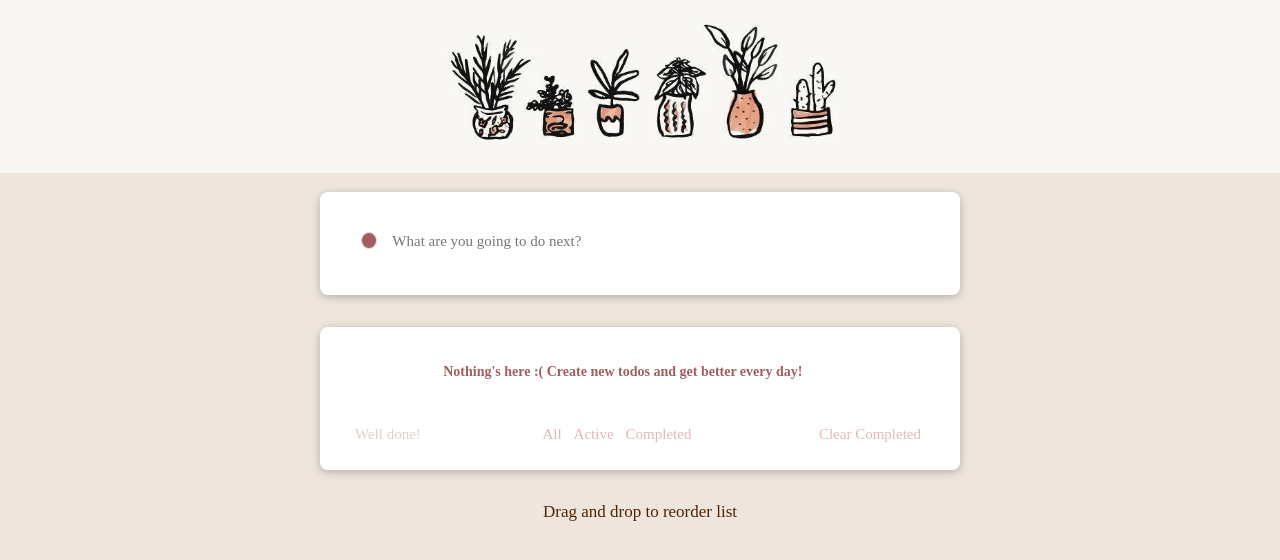
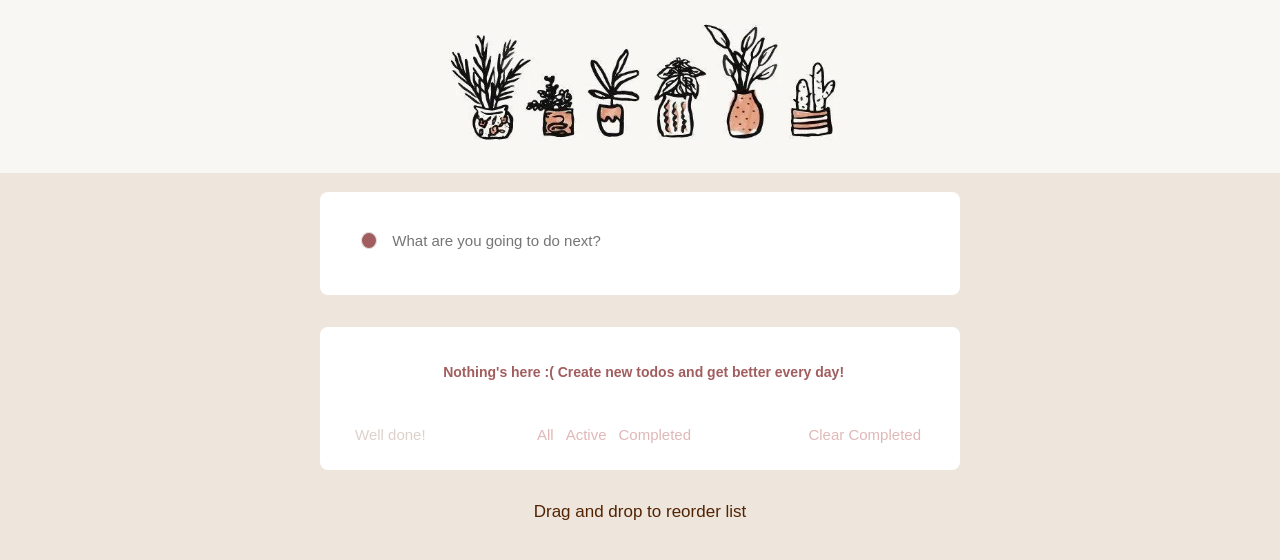
Before and after one commit to alexandra26arkhipenko/test-todo-react, a React (Create React App) app: page / in a window 1280 px wide. Shown: the top 560 px of the page. Built offline with nearby package versions, Linux system fonts and the light colour scheme.

Commit message:
stylelint changes

```diff
--- a/src/components/Layout/Footer/Footer.module.css
+++ b/src/components/Layout/Footer/Footer.module.css
@@ -1,6 +1,6 @@
 .footer {
   font-size: 17px;
-  color: rgb(81, 35, 3);
+  color: rgb(81 35 3);
   text-align: center;
-  font-family: Century Gothic;
+  font-family: "Century Gothic", sans-serif;
 }
--- a/src/components/Todos/Todo/Todo.module.css
+++ b/src/components/Todos/Todo/Todo.module.css
@@ -1,7 +1,7 @@
 .text{
     display:inline-block;
     margin-left: 15px;
-    color:rgb(81, 35, 3);
+    color:rgb(81 35 3);
 }
 
 .crossed{
@@ -17,7 +17,7 @@
 }
 
 .delete:hover {
-    color: rgb(114, 12, 12);
+    color: rgb(114 12 12);
 }
 
 li:hover .delete {
--- a/src/components/Todos/TodoFooter/TodoFooter.module.css
+++ b/src/components/Todos/TodoFooter/TodoFooter.module.css
@@ -1,10 +1,9 @@
 .footer {
-    margin-left: auto;
     outline: none;
     color: #d7cac1db;
     margin: 20px;
+    margin-bottom: 20px;
     margin-left: 35px;
-    margin-bottom: 20px;
     align-items: center;
     display: flex;
     justify-content: space-between;
@@ -13,5 +12,5 @@
 }
 
 .footer button:hover {
-    color: rgb(114, 12, 12);
+    color: rgb(114 12 12);
 }
--- a/src/components/Todos/TodoInput/TodoInput.module.css
+++ b/src/components/Todos/TodoInput/TodoInput.module.css
@@ -1,6 +1,6 @@
 .todo-input {
   margin: auto;
-  margin-top: 0px;
+  margin-top: 0;
   width: 90%;
   max-width: 40rem;
 }
@@ -10,6 +10,7 @@
   align-items: center;
   padding: 37px;
 }
+
 .todo-input input[type="text"] {
   border: none;
   width: 100%;
@@ -19,9 +20,9 @@
 
 .todo-input input[type="text"]:focus {
   outline: none;
-  color: rgb(81, 35, 3);
+  color: rgb(81 35 3);
 }
 
 .todo-input ::placeholder {
-    font-family: Century Gothic, serif;
+  font-family: "Century Gothic", sans-serif;
 }
--- a/src/components/Todos/TodoList/TodoList.module.css
+++ b/src/components/Todos/TodoList/TodoList.module.css
@@ -2,12 +2,12 @@
   margin: 2rem auto;
   width: 90%;
   max-width: 40rem;
-  font-family: Century Gothic, serif;
+  font-family: "Century Gothic", sans-serif;
 }
 
 .todos ul {
   list-style: none;
-  padding-inline-start: 0px;
+  padding-inline-start: 0;
   max-height: 255px;
   overflow-y: auto;
 }
@@ -15,15 +15,16 @@
 .todos ul::-webkit-scrollbar {
   width: 0.3em;
 }
+
 .todos ul::-webkit-scrollbar-track {
-  box-shadow: inset 0 0 6px rgb(238, 230, 221);
+  box-shadow: inset 0 0 6px rgb(238 230 221);
   margin-top: 10px;
   margin-bottom: 10px;
 }
 
 .todos ul::-webkit-scrollbar-thumb {
   background-color: #a47373;
-  outline: 1px solid rgb(238, 230, 221);
+  outline: 1px solid rgb(238 230 221);
   border-radius: 8px;
 }
 
--- a/src/components/UI/Button/Button.module.css
+++ b/src/components/UI/Button/Button.module.css
@@ -4,5 +4,5 @@
   border: none;
   cursor: pointer;
   font-size: 15px;
-  font-family: Century Gothic, serif;
+  font-family: "Century Gothic", sans-serif;
 }
--- a/src/components/UI/Card/Card.module.css
+++ b/src/components/UI/Card/Card.module.css
@@ -1,5 +1,5 @@
 .card {
-    box-shadow: 0 2px 8px rgba(0, 0, 0, 0.25);
+    box-shadow: 0 2px 8px rgba(0 0 0 25%);
     border-radius: 8px;
     background-color: white;
     padding-bottom: 6px;
--- a/src/components/UI/Checkbox/Checkbox.module.css
+++ b/src/components/UI/Checkbox/Checkbox.module.css
@@ -6,7 +6,6 @@
     vertical-align: middle;
     border: 1px solid #ddd;
     appearance: none;
-    -webkit-appearance: none;
     outline: none;
     cursor: pointer;
 }
--- a/src/index.css
+++ b/src/index.css
@@ -1,6 +1,6 @@
 body {
   margin: 0;
-  background-color: rgb(238, 230, 221);
+  background-color: rgb(238 230 221);
 }
 
 code {
```
Also changed, not shown: .stylelintrc.json (added).
